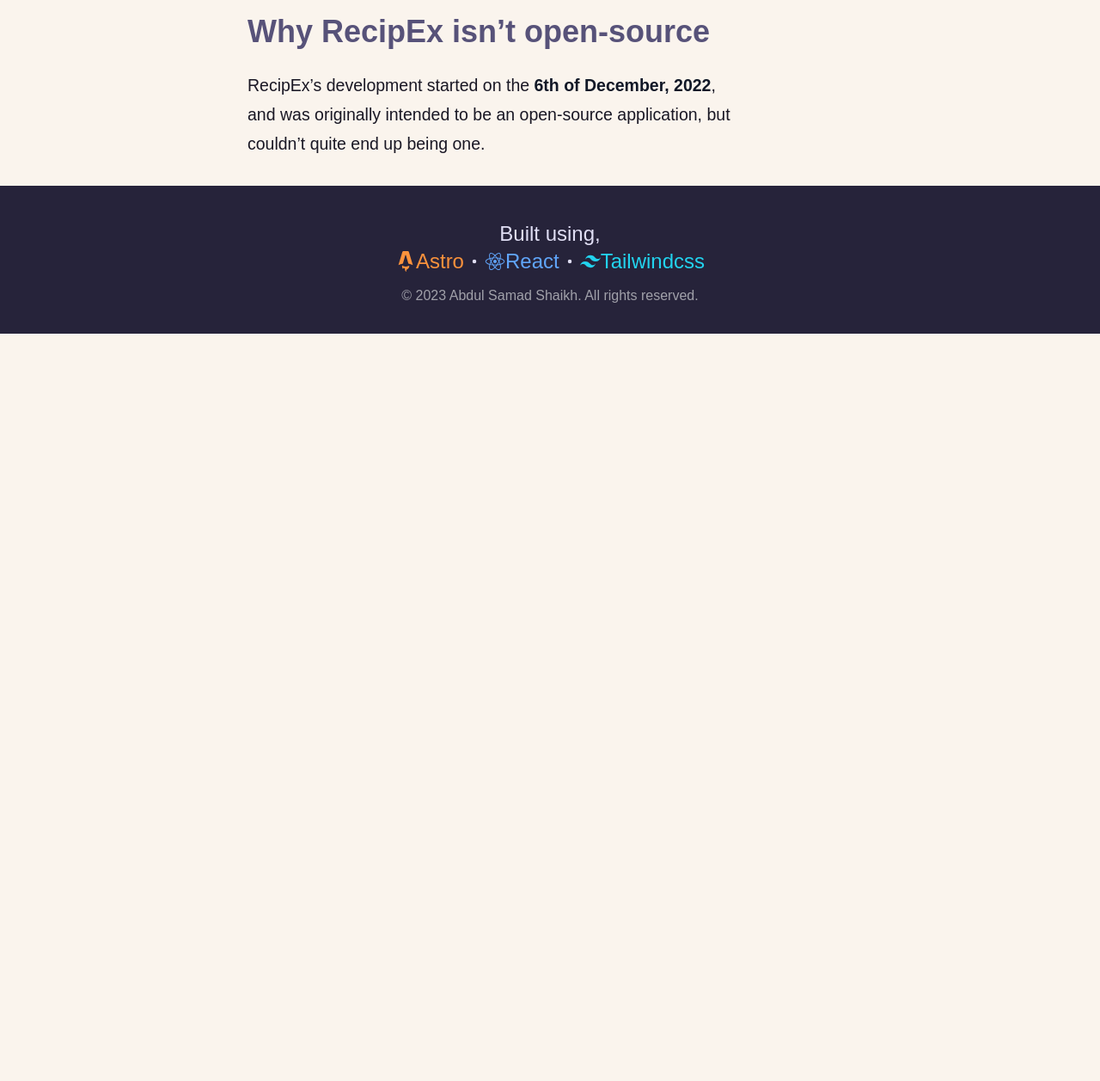
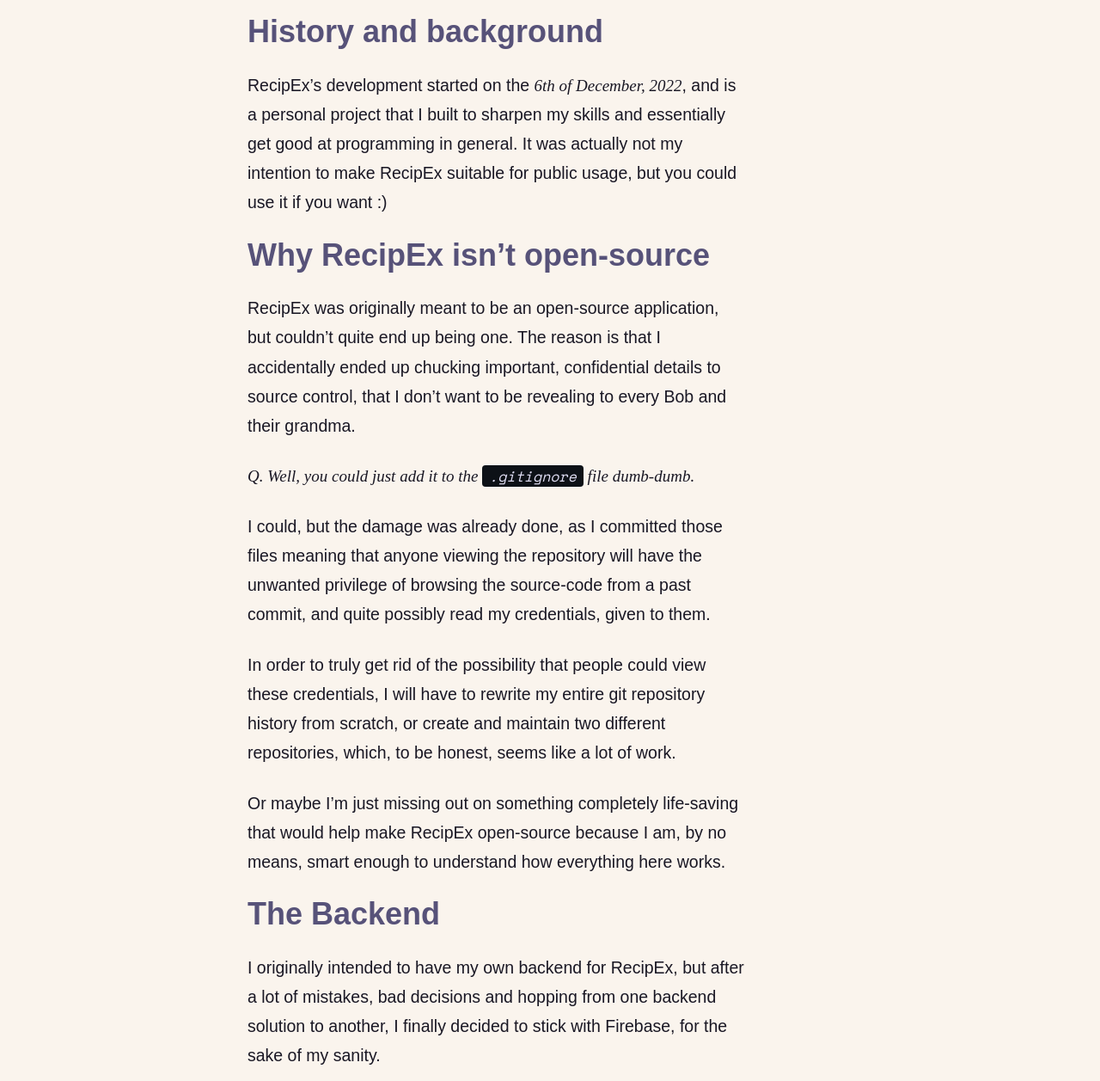
Before and after one commit to schmeekygeek/blog, an Astro site: page /posts/recipex in a window 1280 px wide. Shown: the part 1283-2540 px from the top of the page at 86% size. Before the commit the page ends 1671 px from the top, so only its background shows below. Built offline with nearby package versions, Linux system fonts and the light colour scheme; Astro itself is replaced by a stand-in of ours; some packages are replaced by stand-ins of ours; a web font is replaced by a local one.

Commit message:
content: recipex
added content to recipex's markdown post

```diff
--- a/src/pages/posts/recipex.md
+++ b/src/pages/posts/recipex.md
@@ -23,5 +23,20 @@
 - [Dart](https://dart.dev) -- A fast, null-safe programming language.
 - [Firebase](https://firebase.google.com) -- A backend-as-a-service platform from Google for serverless functions, a database (firestore), analytics, authentication, etc.
 
+# History and background
+RecipEx's development started on the *6th of December, 2022*, and is a personal project that I built to sharpen my skills and essentially get good at programming in general. It was actually not my intention to make RecipEx suitable for public usage, but you could use it if you want :)
+
 # Why RecipEx isn't open-source
-RecipEx's development started on the **6th of December, 2022**, and was originally intended to be an open-source application, but couldn't quite end up being one.
+RecipEx was originally meant to be an open-source application, but couldn't quite end up being one.
+The reason is that I accidentally ended up chucking important, confidential details to source control, that I don't want to be revealing to every Bob and their grandma.
+
+*Q. Well, you could just add it to the `.gitignore` file dumb-dumb.*
+
+I could, but the damage was already done, as I committed those files meaning that anyone viewing the repository will have the unwanted privilege of browsing the source-code from a past commit, and quite possibly read my credentials, given to them.
+
+In order to truly get rid of the possibility that people could view these credentials, I will have to rewrite my entire git repository history from scratch, or create and maintain two different repositories, which, to be honest, seems like a lot of work.
+
+Or maybe I'm just missing out on something completely life-saving that would help make RecipEx open-source because I am, by no means, smart enough to understand how everything here works.
+
+# The Backend
+I originally intended to have my own backend for RecipEx, but after a lot of mistakes, bad decisions and hopping from one backend solution to another, I finally decided to stick with Firebase, for the sake of my sanity.
```
